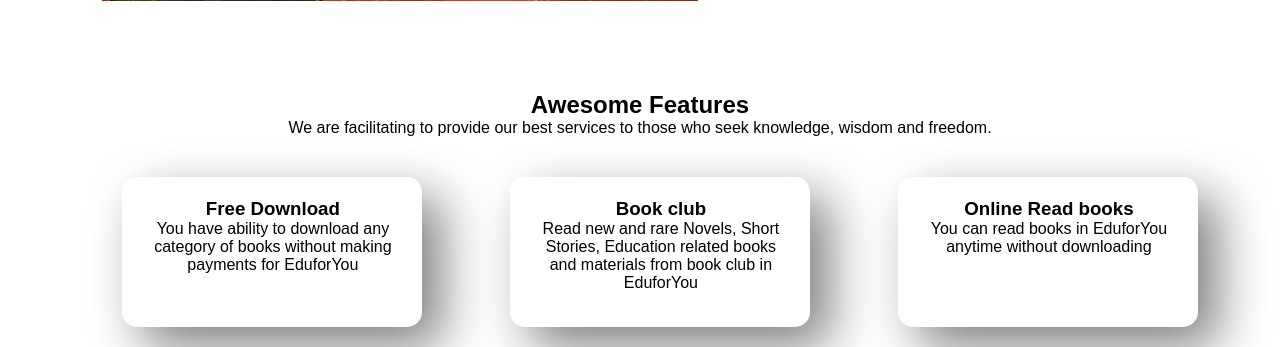
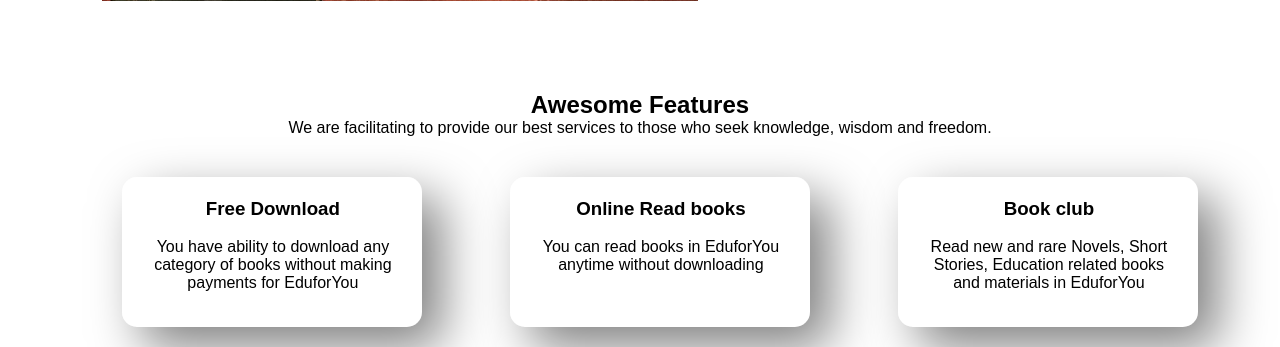
Before and after one commit to Hirankavindu/University-Web-project, a PHP site: page /about1.html in a window 1280 px wide. Shown: the part 1153-1500 px from the top of the page. Run offline with PHP 8.4, Linux system fonts and the light colour scheme.

Commit message:
Update About

```diff
--- a/About/about1.css
+++ b/About/about1.css
@@ -155,6 +155,7 @@ header .navigation .navigation-items a{
 
 }
 
+
 #features .fea-base{
     display: inline-flex;
     grid-template-columns: repeat(auto-fit, minmax(350px, 2fr));
@@ -191,7 +192,7 @@ header .navigation .navigation-items a{
     font-size: 8em;
     position: absolute;
     font-weight: 100;
-    color: rgba(0, 0, 0, 0.05);
+    color: rgba(7, 7, 24, 0.05);
     padding: 13px 0 7px 0;
     top: -20px;
     right: 20px;
--- a/About/about1.html
+++ b/About/about1.html
@@ -65,21 +65,23 @@
                 <div class="fea-base">
                     <div class="fea-box">
 
-                        <h3>Free Download</h3>
+                        <h3>Free Download</h3><br>
                         <p>You have ability to download any category of books without making payments for EduforYou </p>
                     </div>
 
                     <div class="fea-box">
 
-                        <h3>Book club</h3>
-                        <p>Read new and rare Novels, Short Stories, Education related books and materials from book club in EduforYou</p>
+                        <h3>Online Read books</h3><br>
+                        <p>You can read books in EduforYou anytime without downloading</p>
                     </div>
 
                     <div class="fea-box">
 
-                        <h3>Online Read books</h3>
-                        <p>You can read books in EduforYou anytime without downloading</p>
+                        <h3>Book club</h3><br>
+                        <p>Read new and rare Novels, Short Stories, Education related books and materials in EduforYou</p>
                     </div>
+
+
                 </div>
 
             </section>
```
